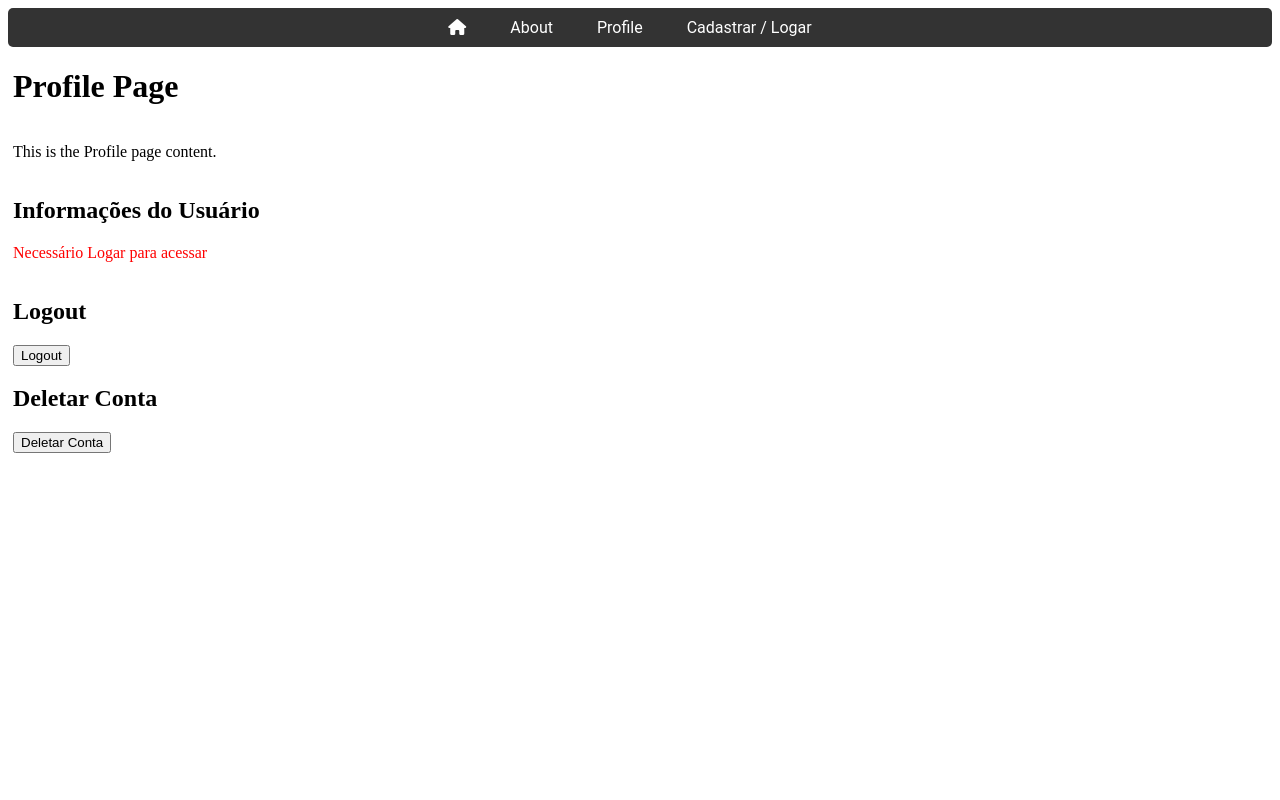
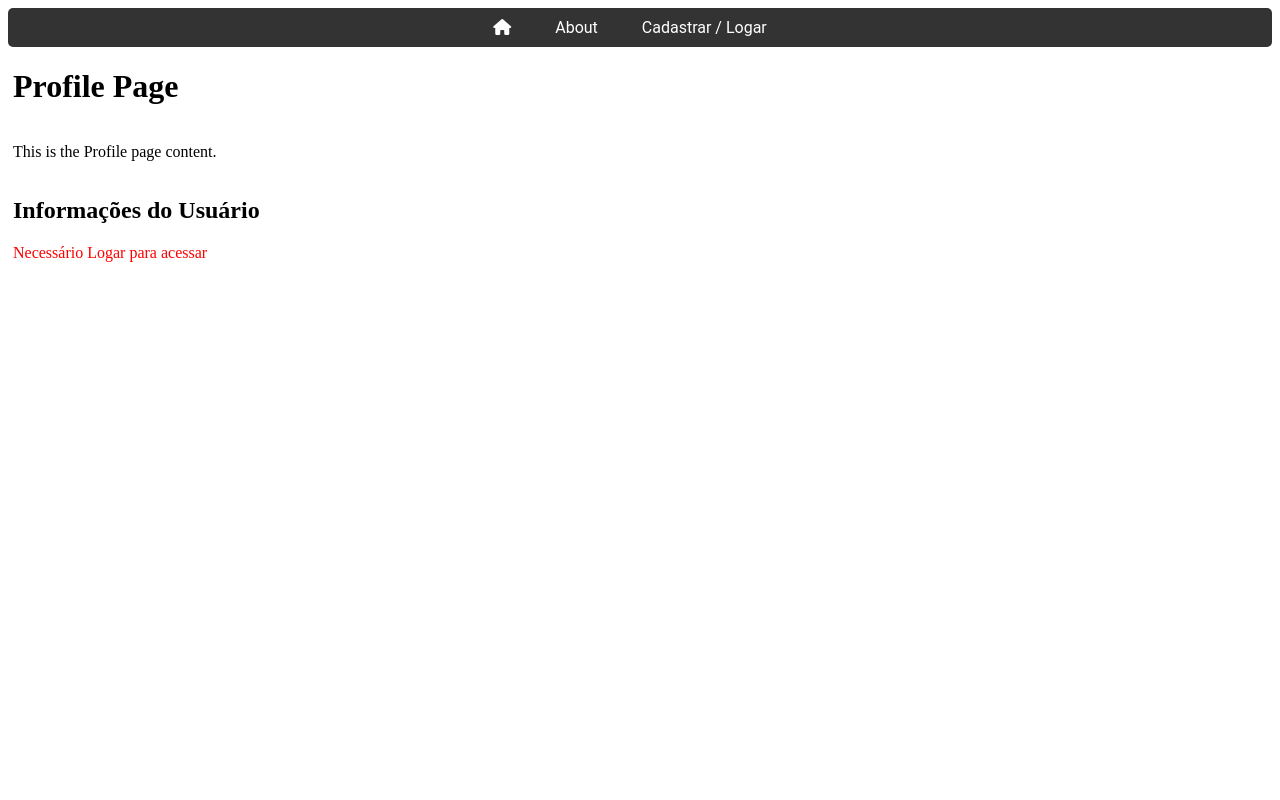
Before and after one commit to jonasonias/AnaliseAcoes, a React (Create React App) app in the folder Frontend/: page /profile in a window 1280 px wide. Shown: the top 800 px of the page. Built offline with nearby package versions, Linux system fonts and the light colour scheme.

Commit message:
navbar login ok

```diff
--- a/Frontend/src/components/DeleteAccount.js
+++ b/Frontend/src/components/DeleteAccount.js
@@ -1,10 +1,11 @@
+// src/components/DeleteAccount.js
 import React, { useState } from 'react';
 import axios from 'axios';
-import { useAuth } from '../contexts/AuthContext'; // Importe o hook useAuth
+import { useAuth } from '../contexts/AuthContext';
 import API_BASE_URL from '../apiConfig';
 
 const DeleteAccount = () => {
-  const { authCookie, setAuthCookie } = useAuth(); // Use o hook useAuth para acessar e definir o cookie de autenticação
+  const { authCookie, setAuthCookie, setUserInfo } = useAuth();
   const [errorMessage, setErrorMessage] = useState('');
   const [successMessage, setSuccessMessage] = useState('');
 
@@ -12,11 +13,11 @@ const DeleteAccount = () => {
     try {
       await axios.delete(`${API_BASE_URL}/delete-user`, {
         headers: {
-          'X-Session-Id': authCookie
-        }
+          'X-Session-Id': authCookie,
+        },
       });
-      localStorage.removeItem('sessionId');
-      setAuthCookie(null); // Limpar o cookie de autenticação no contexto
+      setAuthCookie(null);
+      setUserInfo(null);
       setSuccessMessage('Conta excluída com sucesso');
       setErrorMessage('');
     } catch (error) {
--- a/Frontend/src/components/Header.js
+++ b/Frontend/src/components/Header.js
@@ -6,22 +6,31 @@ import '../styles/Header.css';
 
 const Header = () => {
   const [isPopupOpen, setIsPopupOpen] = useState(false);
+  const [isFadingOut, setIsFadingOut] = useState(false);
 
   const togglePopup = () => {
-    setIsPopupOpen(!isPopupOpen);
+    if (isPopupOpen) {
+      setIsFadingOut(true);
+      setTimeout(() => {
+        setIsPopupOpen(false);
+        setIsFadingOut(false);
+      }, 1000); // Tempo para o fadeout terminar
+    } else {
+      setIsPopupOpen(true);
+    }
   };
 
   return (
     <header>
       <Navbar togglePopup={togglePopup} />
       {isPopupOpen && (
-        <div className="popup">
+        <div className={`popup ${isFadingOut ? 'fade-out' : ''}`}>
           <div className="popup-inner">
             <button className="close-btn" onClick={togglePopup}>X</button>
             <div className="login-register-container">
               <RegisterForm className="register-form" />
-              <div className="divider"></div> {/* Adicione o divisor */}
-              <LoginForm className="login-form" />
+              <div className="divider"></div>
+              <LoginForm className="login-form" onSuccess={togglePopup} />
             </div>
           </div>
         </div>
--- a/Frontend/src/components/LoginForm.js
+++ b/Frontend/src/components/LoginForm.js
@@ -3,7 +3,7 @@ import axios from 'axios';
 import { useAuth } from '../contexts/AuthContext';
 import API_BASE_URL from '../apiConfig';
 
-const LoginForm = () => {
+const LoginForm = ({ onSuccess }) => {
   const { setAuthCookie } = useAuth();
   const [email, setEmail] = useState('');
   const [password, setPassword] = useState('');
@@ -23,6 +23,11 @@ const LoginForm = () => {
       setEmail('');
       setPassword('');
       setErrorMessage('');
+      setTimeout(() => {
+        if (onSuccess) {
+          onSuccess();
+        }
+      }, 1000); // Espera 1 segundo antes de chamar onSuccess
     } catch (error) {
       setErrorMessage(error.response.data);
     }
--- a/Frontend/src/components/Logout.js
+++ b/Frontend/src/components/Logout.js
@@ -1,10 +1,11 @@
+// src/components/Logout.js
 import React, { useState } from 'react';
 import axios from 'axios';
 import { useAuth } from '../contexts/AuthContext';
 import API_BASE_URL from '../apiConfig';
 
 const Logout = ({ onLogout }) => {
-  const { authCookie, setAuthCookie } = useAuth();
+  const { authCookie, setAuthCookie, setUserInfo } = useAuth();
   const [errorMessage, setErrorMessage] = useState('');
   const [successMessage, setSuccessMessage] = useState('');
 
@@ -12,11 +13,11 @@ const Logout = ({ onLogout }) => {
     try {
       await axios.post(`${API_BASE_URL}/logout`, {}, {
         headers: {
-          'X-Session-Id': authCookie
-        }
+          'X-Session-Id': authCookie,
+        },
       });
-      localStorage.removeItem('sessionId');
       setAuthCookie(null);
+      setUserInfo(null);
       setSuccessMessage('Logout bem-sucedido');
       setErrorMessage('');
       onLogout(); // Chama a função de callback para atualizar o estado de logout
--- a/Frontend/src/components/Navbar.js
+++ b/Frontend/src/components/Navbar.js
@@ -1,8 +1,12 @@
+// src/components/Navbar.js
 import React from 'react';
 import { Link } from 'react-router-dom';
+import { useAuth } from '../contexts/AuthContext';
 import '../styles/Navbar.css';
 
 const Navbar = ({ togglePopup }) => {
+  const { userInfo } = useAuth();
+
   return (
     <nav className="navbar">
       <ul className="navbar-list">
@@ -15,10 +19,11 @@ const Navbar = ({ togglePopup }) => {
           <Link to="/about" className="navbar-link">About</Link>
         </li>
         <li className="navbar-item">
-          <Link to="/profile" className="navbar-link">Profile</Link>
-        </li>
-        <li className="navbar-item">
-          <Link to="#" className="navbar-link" onClick={togglePopup}>Cadastrar / Logar</Link>
+          {userInfo ? (
+            <Link to="/profile" className="navbar-link">{userInfo.name}</Link>
+          ) : (
+            <Link to="#" className="navbar-link" onClick={togglePopup}>Cadastrar / Logar</Link>
+          )}
         </li>
       </ul>
     </nav>
--- a/Frontend/src/components/UserInfo.js
+++ b/Frontend/src/components/UserInfo.js
@@ -1,11 +1,12 @@
+// src/components/UserInfo.js
 import React, { useState, useEffect, useCallback } from 'react';
 import axios from 'axios';
 import { useAuth } from '../contexts/AuthContext';
 import API_BASE_URL from '../apiConfig';
 
 const UserInfo = ({ isLoggedOut }) => {
-    const { authCookie } = useAuth();
-    const [userInfo, setUserInfo] = useState(null);
+  const { authCookie, setUserInfo } = useAuth();
+  const [userInfoLocal, setUserInfoLocal] = useState(null);
   const [errorMessage, setErrorMessage] = useState('');
 
   const fetchUserInfo = useCallback(async () => {
@@ -15,12 +16,13 @@ const UserInfo = ({ isLoggedOut }) => {
           'X-Session-Id': authCookie
         }
       });
-            setUserInfo(response.data);
+      setUserInfoLocal(response.data);
+      setUserInfo(response.data); // Atualiza o contexto com as informações do usuário
       setErrorMessage('');
     } catch (error) {
       setErrorMessage(error.response ? error.response.data : 'Erro ao recuperar informações do usuário');
     }
-    }, [authCookie]);
+  }, [authCookie, setUserInfo]);
 
   useEffect(() => {
     if (authCookie) {
@@ -37,11 +39,11 @@ const UserInfo = ({ isLoggedOut }) => {
       {isLoggedOut ? (
         <p style={{ color: 'green' }}>Logout bem-sucedido</p>
       ) : (
-                userInfo && (
+        userInfoLocal && (
           <div>
-                        <p>ID: {userInfo.id}</p>
-                        <p>Nome: {userInfo.name}</p>
-                        <p>Email: {userInfo.email}</p>
+            <p>ID: {userInfoLocal.id}</p>
+            <p>Nome: {userInfoLocal.name}</p>
+            <p>Email: {userInfoLocal.email}</p>
           </div>
         )
       )}
--- a/Frontend/src/contexts/AuthContext.js
+++ b/Frontend/src/contexts/AuthContext.js
@@ -1,4 +1,7 @@
-import React, { createContext, useContext, useState } from 'react';
+// src/contexts/AuthContext.js
+import React, { createContext, useContext, useState, useEffect } from 'react';
+import axios from 'axios';
+import API_BASE_URL from '../apiConfig';
 
 const AuthContext = createContext();
 
@@ -8,13 +11,41 @@ export const useAuth = () => {
 
 export const AuthProvider = ({ children }) => {
   const [authCookie, setAuthCookie] = useState(localStorage.getItem('sessionId'));
+  const [userInfo, setUserInfo] = useState(null);
+
+  useEffect(() => {
+    const fetchUserInfo = async () => {
+      if (authCookie) {
+        try {
+          const response = await axios.get(`${API_BASE_URL}/user-info`, {
+            headers: {
+              'X-Session-Id': authCookie,
+            },
+          });
+          setUserInfo(response.data);
+        } catch (error) {
+          console.error('Erro ao buscar informações do usuário', error);
+        }
+      } else {
+        setUserInfo(null);
+      }
+    };
+
+    fetchUserInfo();
+  }, [authCookie]);
 
   const value = {
     authCookie,
     setAuthCookie: (sessionId) => {
-      localStorage.setItem('sessionId', sessionId);
+      if (sessionId) {
+        localStorage.setItem('sessionId', sessionId);
+      } else {
+        localStorage.removeItem('sessionId');
+      }
       setAuthCookie(sessionId);
-    }
+    },
+    userInfo,
+    setUserInfo,
   };
 
   return (
--- a/Frontend/src/pages/ProfilePage.js
+++ b/Frontend/src/pages/ProfilePage.js
@@ -1,9 +1,12 @@
+// src/pages/ProfilePage.js
 import React, { useState } from 'react';
 import UserInfo from '../components/UserInfo';
 import Logout from '../components/Logout';
 import DeleteAccount from '../components/DeleteAccount';
+import { useAuth } from '../contexts/AuthContext';
 
 const ProfilePage = () => {
+  const { authCookie } = useAuth();
   const [isLoggedOut, setIsLoggedOut] = useState(false);
 
   const handleLogout = () => {
@@ -15,8 +18,8 @@ const ProfilePage = () => {
       <h1>Profile Page</h1>
       <p>This is the Profile page content.</p>
       <UserInfo isLoggedOut={isLoggedOut} />
-            {!isLoggedOut && <Logout onLogout={handleLogout} />}
-            {!isLoggedOut && <DeleteAccount />}
+      {authCookie && !isLoggedOut && <Logout onLogout={handleLogout} />}
+      {authCookie && !isLoggedOut && <DeleteAccount />}
     </div>
   );
 };
--- a/Frontend/src/styles/Header.css
+++ b/Frontend/src/styles/Header.css
@@ -15,6 +15,7 @@ header {
   justify-content: center;
   align-items: center;
   z-index: 1000;
+  transition: opacity 0.5s ease-out;
 }
 
 .popup-inner {
@@ -75,3 +76,7 @@ header {
 .register-form {
   margin-bottom: 0;
 }
+
+.fade-out {
+  opacity: 0;
+}
```
Also changed, not shown: Frontend/src/App.js (+4 -5 lines). Lines whose indentation alone changed are shown as unchanged.
